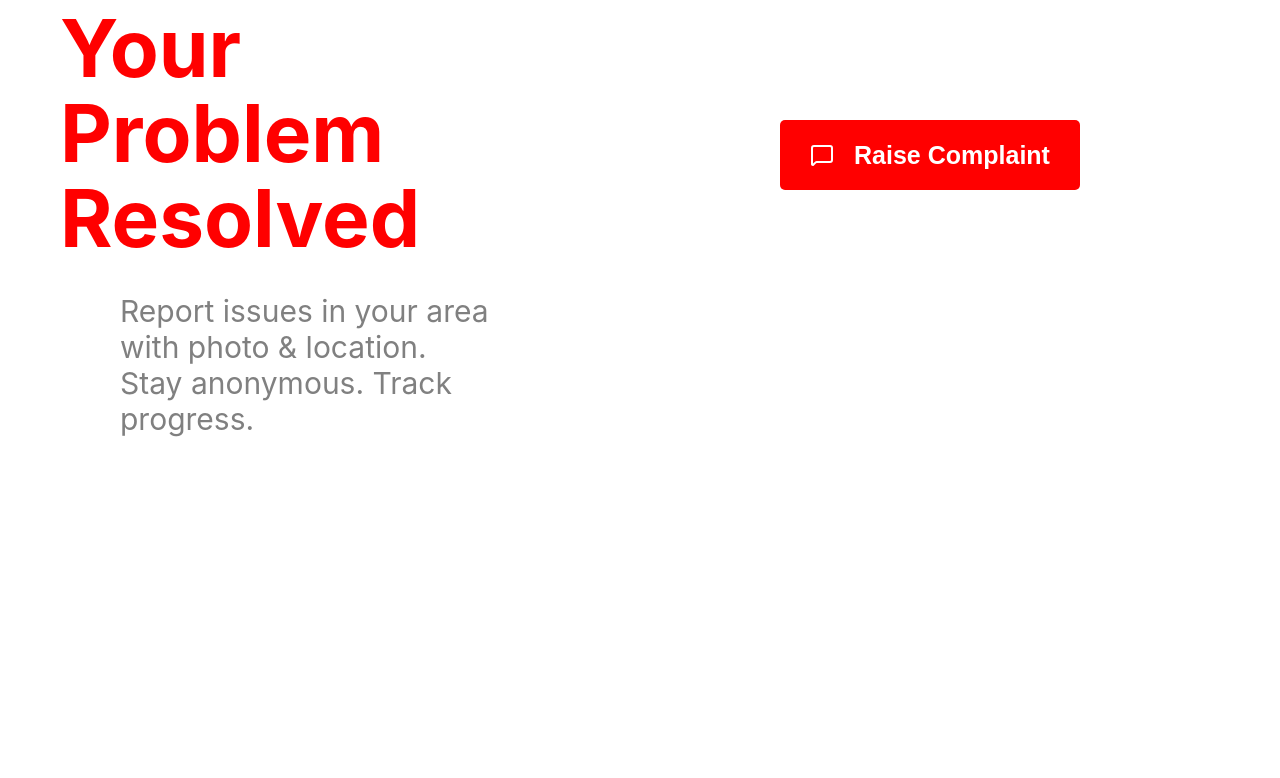
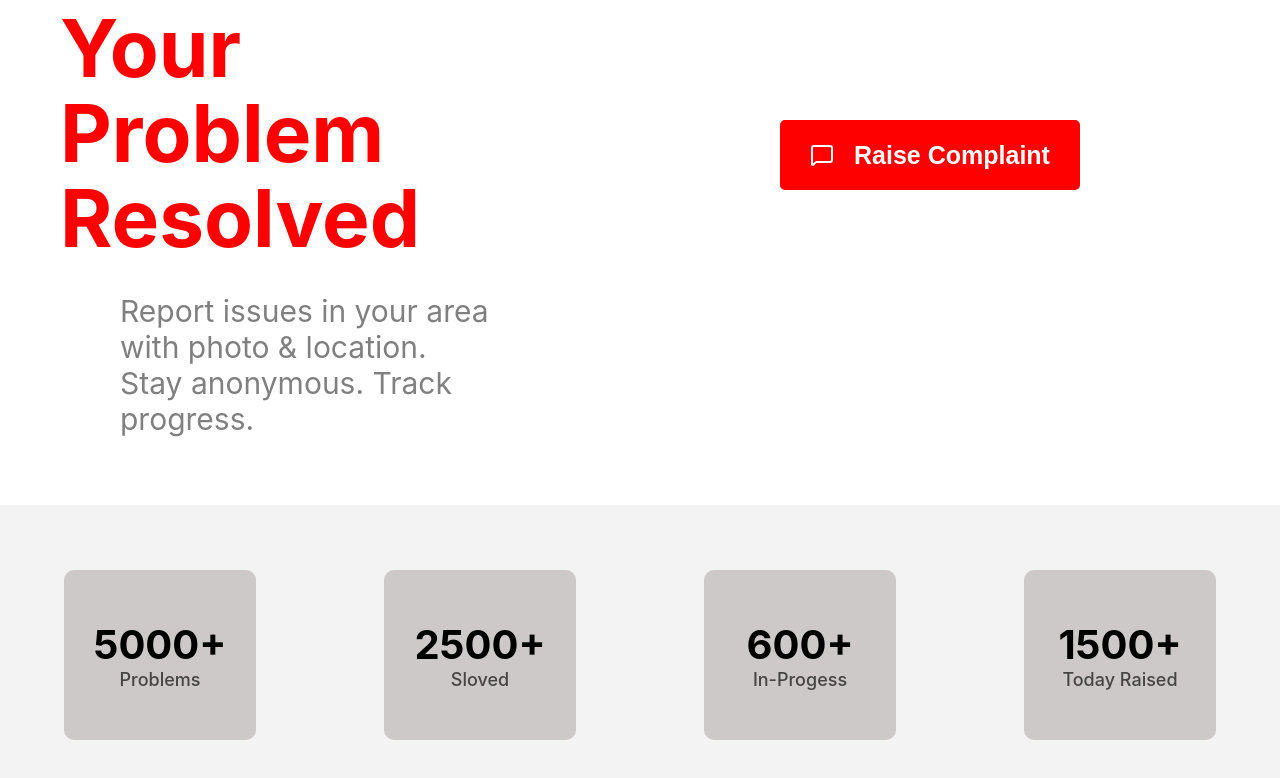
Before and after one commit to SubhashRelangi/RiseVoice, a React (Create React App) app in the folder frontend/: page / in a window 1280 px wide. Shown: the part 296-1074 px from the top of the page. Before the commit the page ends 823 px from the top, so only its background shows below. Built offline with nearby package versions, Linux system fonts and the light colour scheme.

Commit message:
feat: Add Dashboard component
This commit introduces the new Dashboard component and integrates it into the HomePage. It also includes the necessary styling for the component.

```diff
--- /dev/null
+++ b/frontend/src/Components/Dashboard.jsx
@@ -0,0 +1,27 @@
+import React from 'react'
+import '../StyleSheets/Dashboard.css'
+
+const Dashboard = () => {
+    return (
+        <div className='DashboardDiv'>
+            <div className='DashboardContent'>
+                <h1 className='Heading'>5000+</h1>
+                <p className='Para'>Problems</p>
+            </div>
+            <div className='DashboardContent'>
+                <h1 className='Heading'>2500+</h1>
+                <p className='Para'>Sloved</p>
+            </div>
+            <div className='DashboardContent'>
+                <h1 className='Heading'>600+</h1>
+                <p className='Para'>In-Progess</p>
+            </div>
+            <div className='DashboardContent'>
+                <h1 className='Heading'>1500+</h1>
+                <p className='Para'>Today Raised</p>
+            </div>
+        </div>
+    )
+}
+
+export default Dashboard
--- /dev/null
+++ b/frontend/src/StyleSheets/Dashboard.css
@@ -0,0 +1,34 @@
+.DashboardDiv{
+    background-color: #f4f3f3;
+    height: 300px;
+    width: 100%;
+    display: flex;
+    justify-content: space-around;
+    align-items: center;
+}
+
+.DashboardContent{
+    height: 170px;
+    width: 15%;
+    border-radius: 10px;
+    background-color: #cdc9c9;
+    display: flex;
+    flex-direction: column;
+    align-items: center;
+    justify-content: center;
+}
+
+.Heading, .Para{
+    margin: 0;
+}
+
+.Heading{
+    font-size: 40px;
+}
+
+.Para{
+    text-align: center;
+    color: #454343;
+    font-weight: 500;
+    font-size: 18px;
+}
--- a/frontend/src/pages/HomePage.jsx
+++ b/frontend/src/pages/HomePage.jsx
@@ -1,12 +1,14 @@
 import React from 'react'
 import Navigation from '../Components/Navigation'
 import HeroSection from '../Components/HeroSection'
+import Dashboard from '../Components/Dashboard'
 
 const HomePage = () => {
   return (
     <div>
       <Navigation />
       <HeroSection />
+      <Dashboard />
     </div>
   )
 }
```
